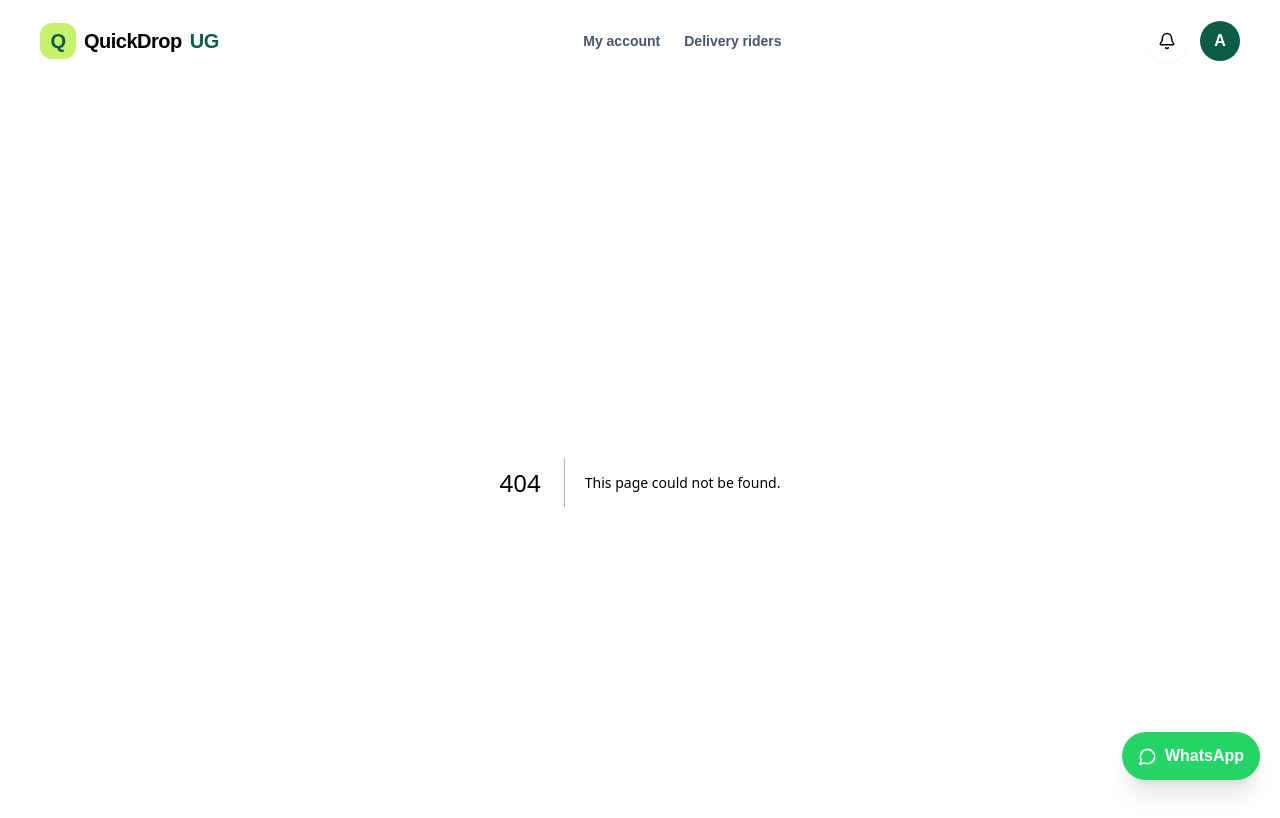
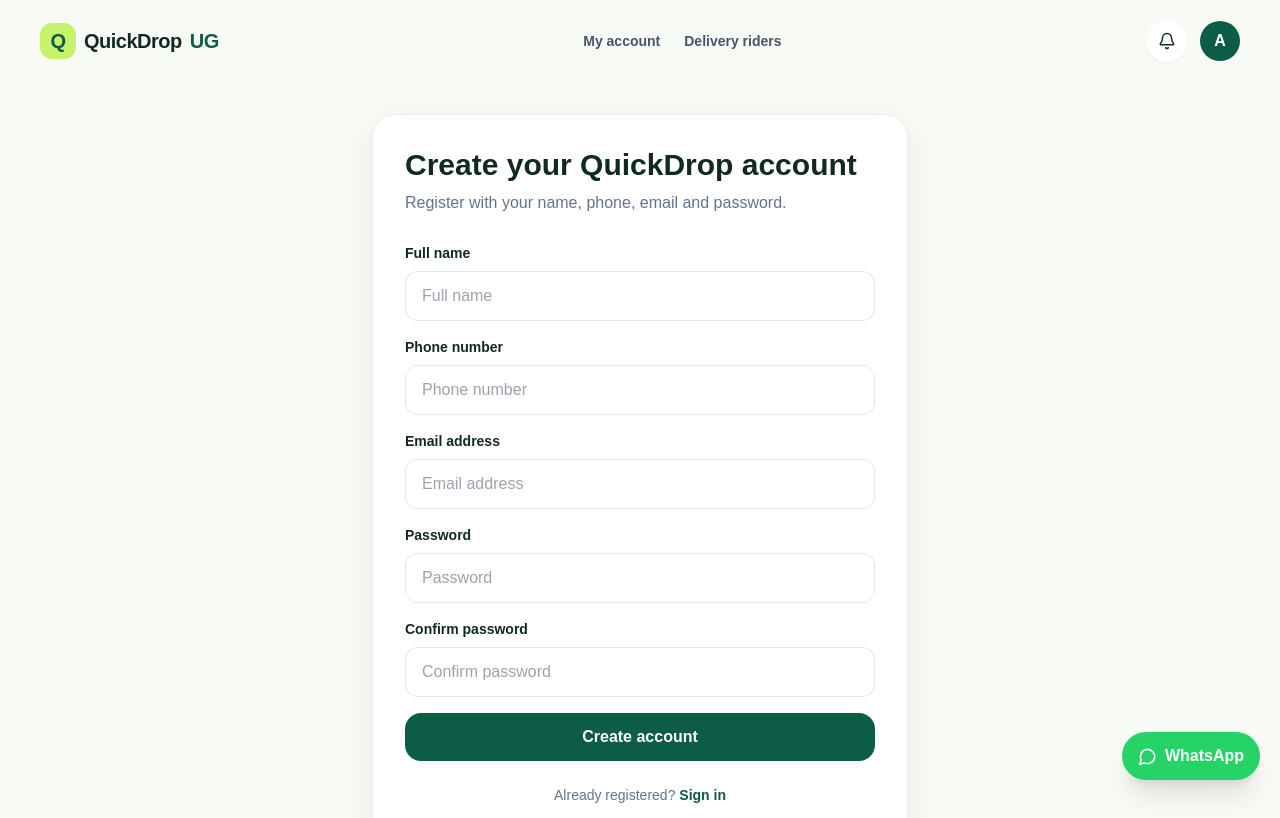
Before and after one commit to bedober/QuickDrop, a Next.js app: page /signup in a window 1280 px wide. Before the commit this address had no page. Shown: the top 818 px of the page. Built offline with nearby package versions, Linux system fonts and the light colour scheme.

Commit message:
Add normal login and registration

```diff
--- /dev/null
+++ b/app/signup/page.tsx
@@ -0,0 +1,5 @@
+'use client';
+import {FormEvent,useState} from 'react'; import {signIn} from 'next-auth/react'; import Link from 'next/link';
+export default function SignupPage(){const [error,setError]=useState('');const [loading,setLoading]=useState(false);
+async function submit(e:FormEvent<HTMLFormElement>){e.preventDefault();setError('');setLoading(true);const f=new FormData(e.currentTarget);const password=String(f.get('password'));if(password!==String(f.get('confirmPassword'))){setError('Passwords do not match.');setLoading(false);return;}const r=await fetch('/api/auth/register',{method:'POST',headers:{'Content-Type':'application/json'},body:JSON.stringify({name:f.get('name'),email:f.get('email'),phone:f.get('phone'),password})});const d=await r.json();if(!r.ok){setError(d.error||'Registration failed.');setLoading(false);return;}const s=await signIn('credentials',{email:String(f.get('email')),password,redirect:false,callbackUrl:'/account'});if(s?.url)window.location.href=s.url;else setError('Account created. Please sign in.');setLoading(false);}
+return <main className="mx-auto max-w-xl px-5 pb-16 pt-8"><div className="card p-6 sm:p-8"><h1 className="text-3xl font-black">Create your QuickDrop account</h1><p className="mt-2 text-slate-500">Register with your name, phone, email and password.</p><form onSubmit={submit} className="mt-7 space-y-4">{[['name','Full name','text'],['phone','Phone number','tel'],['email','Email address','email'],['password','Password','password'],['confirmPassword','Confirm password','password']].map(([n,l,t])=><label key={n} className="block"><span className="mb-2 block text-sm font-bold">{l}</span><input name={n} type={t} required minLength={n==='password'||n==='confirmPassword'?6:undefined} className="w-full rounded-xl border border-slate-200 px-4 py-3" placeholder={l}/></label>)}{error&&<p className="rounded-xl bg-red-50 px-4 py-3 text-sm font-semibold text-red-600">{error}</p>}<button disabled={loading} className="btn-primary w-full">{loading?'Creating account…':'Create account'}</button></form><p className="mt-6 text-center text-sm text-slate-500">Already registered? <Link href="/login" className="font-black text-leaf">Sign in</Link></p></div></main>}
```
